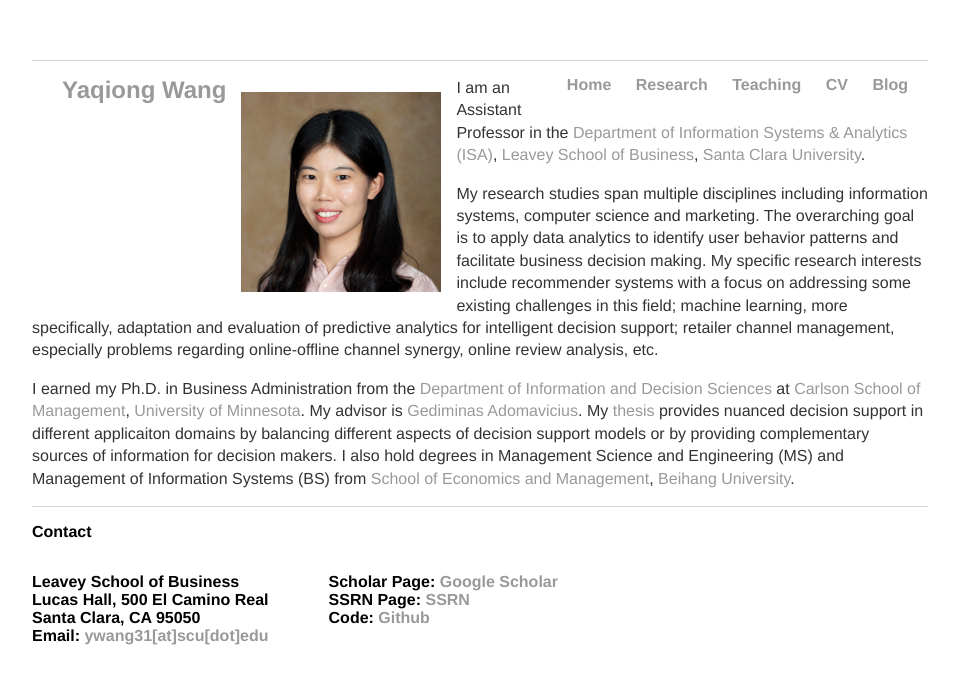
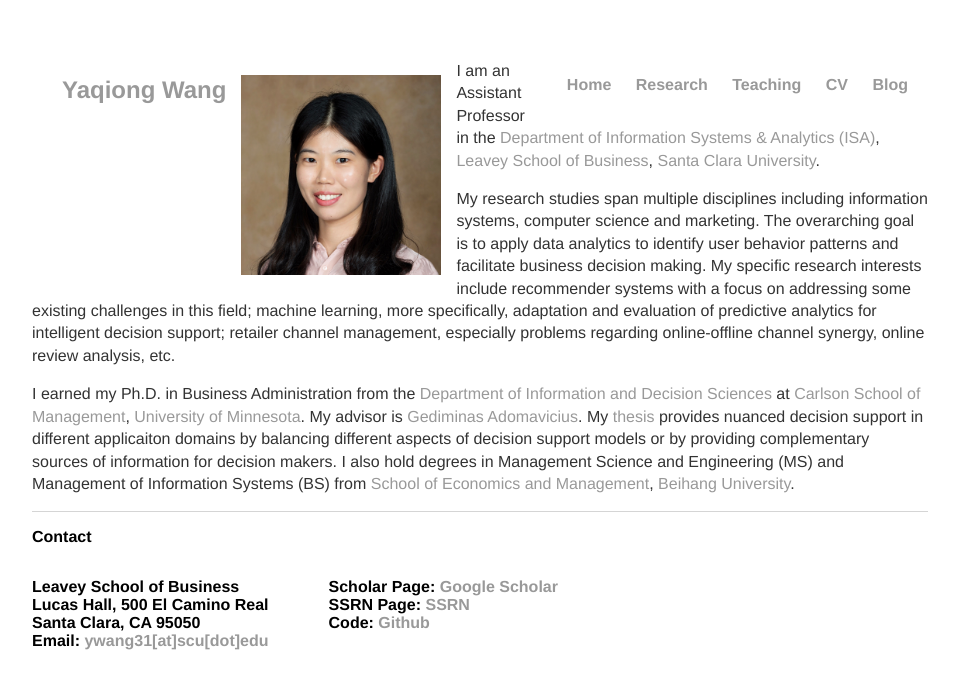
Before and after one commit to YaqiongWang/PersonalWeb, a Jekyll site: the page built from index.html, in a window 1280 px wide. Shown: the top 689 px of the page, without its empty margins (160-1119 px from the left). Built offline with Jekyll 4.4.1, drawn with Linux system fonts in a browser that asks for light colours.

Commit message:
Update main.css

```diff
--- a/css/main.css
+++ b/css/main.css
@@ -1,9 +1,6 @@
 body {
     margin: 60px auto;
     width: 70%;
-}
-#headwrap {
-border-bottom: 1px solid #d5d5d5;
 }
 #headwrap ul{
     font-family:'Helvetica', 'Arial', 'Sans-Serif';
```
